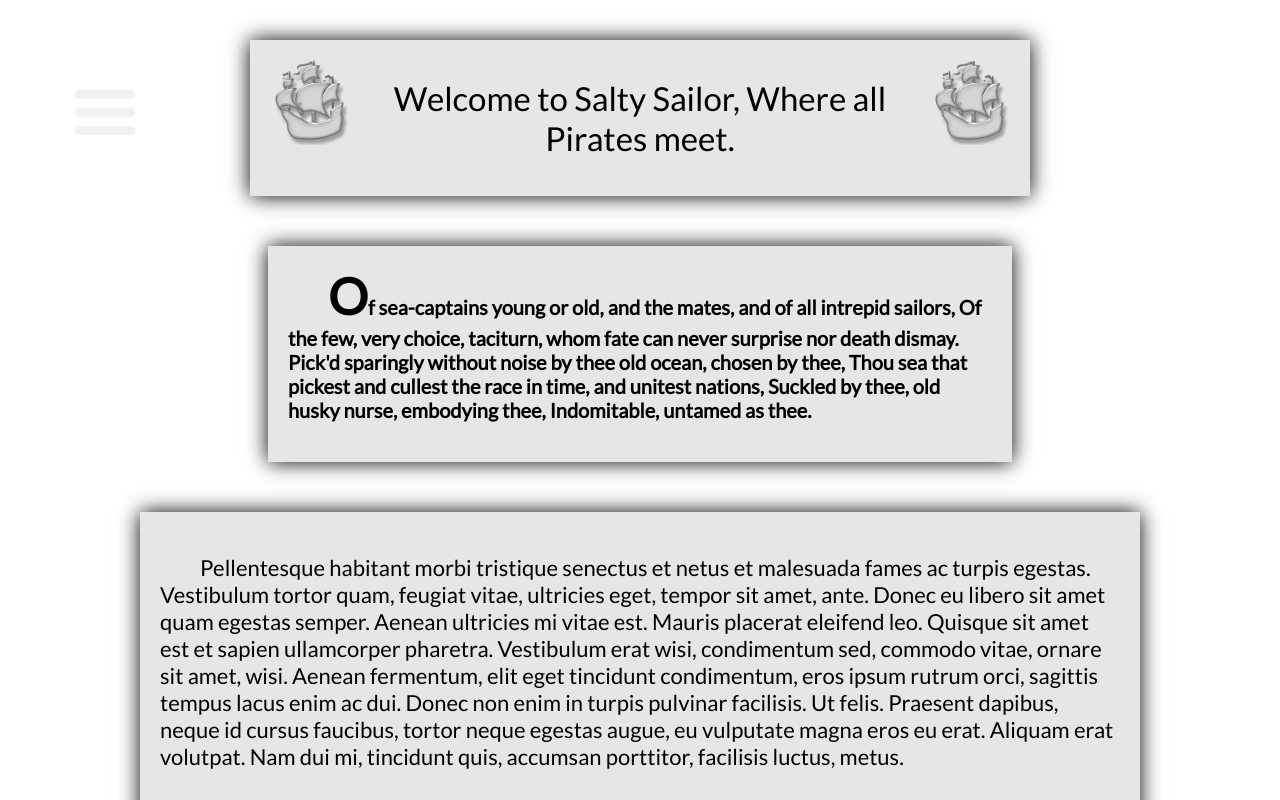
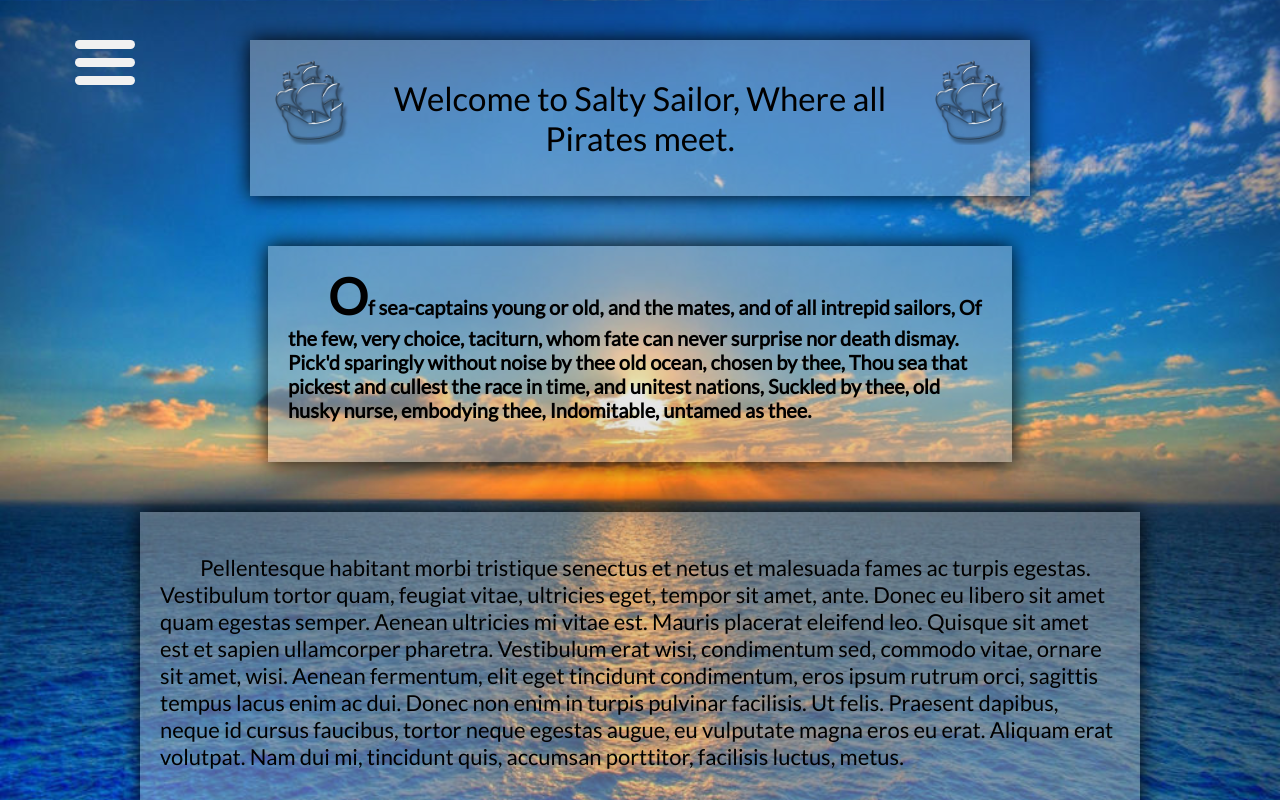
Before and after one commit to Gniewogniew/Poland---Block-18-Try-Jquery---Part-2, a plain HTML site: page index.html in a window 1280 px wide. Shown: the top 800 px of the page. Drawn offline with nearby package versions, Linux system fonts and the light colour scheme.

Commit message:
Update main.css

```diff
--- a/css/main.css
+++ b/css/main.css
@@ -1,23 +1,19 @@
 body {
-    margin: auto;
+    margin: 0;
+    padding: 0;
     font-family: Lato, sans-serif;
+    background: url("../img/background.jpg");
+    background-attachment: fixed;
+    background-size: cover;
 }
 @font-face {
     font-family: Lato;
     src: url("../fonts/Lato.ttf");
 }
-.scroll-background {
-    background: url("../img/background.jpg");
-    background-attachment: scroll;
-    position: absolute;
-    background-size: cover;
-}
 .burger-menu {
     position: fixed;
-    float: left;
     width: 60px;
     height: 45px;
-    margin: 50px auto;
     transform: rotate(0deg);
     transition: .5s ease-in-out;
     cursor: pointer;
```
